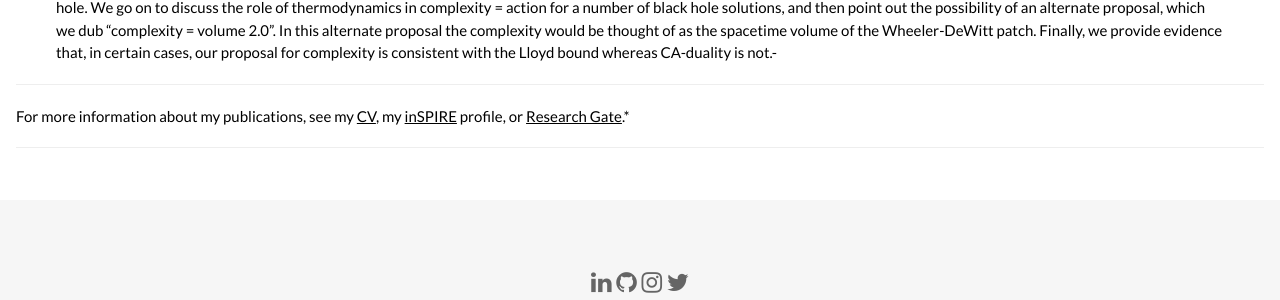
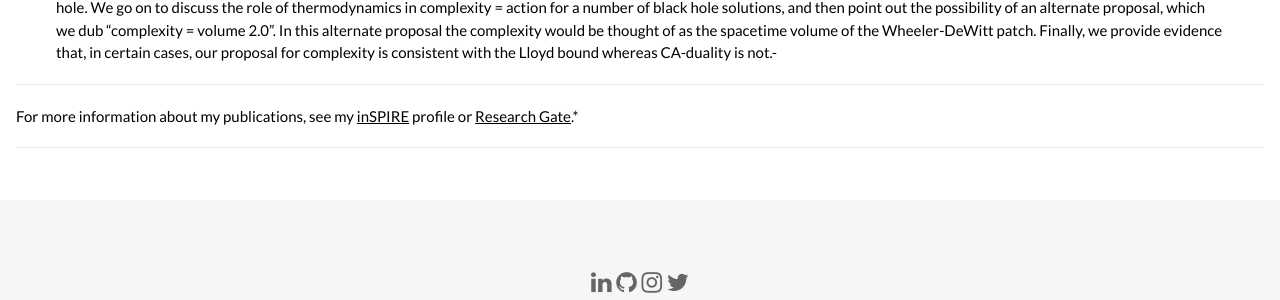
Before and after one commit to IosiaLectus/iosialectus.github.io, a Jekyll site: the page built from research.html, in a window 1280 px wide and 900 px high, scrolled down 3996 px. Shown: the part 483-783 px from the top of the window. Built offline with Jekyll 4.4.1, drawn with Linux system fonts in a browser that asks for light colours; formulas are drawn with MathJax 3.

Commit message:
fixed embarassing typo

```diff
--- a/CV.html
+++ b/CV.html
@@ -84,7 +84,7 @@ permalink: /cv
           <hr>
         </div>
         <div class="w3-container">
-          <h5 class="w3-opacity"><b>Oklahoma School of Science and Mathematics</b></h5>
+          <h5 class="w3-opacity"><b>Oklahoma State University</b></h5>
           <h6 class="w3-text-black"><i class="fa fa-calendar fa-fw w3-margin-right"></i>2009 - 2013</h6>
           <p>Bachelor of Science Degrees in Physics and Mathematics</p><br>
         </div>
--- a/_includes/publications.md
+++ b/_includes/publications.md
@@ -21,6 +21,6 @@
 
 **************************************
 
-For more information about my publications, see my [CV]({{ site.base_url }}/assets/cv/cv.pdf), my [inSPIRE](https://inspirehep.net/author/profile/{{ site.inspirehep }}) profile, or [Research Gate](https://www.researchgate.net/profile/{{ site.research_gate }}).*
+For more information about my publications, see my [inSPIRE](https://inspirehep.net/author/profile/{{ site.inspirehep }}) profile or [Research Gate](https://www.researchgate.net/profile/{{ site.research_gate }}).*
 
 **************************************
```
